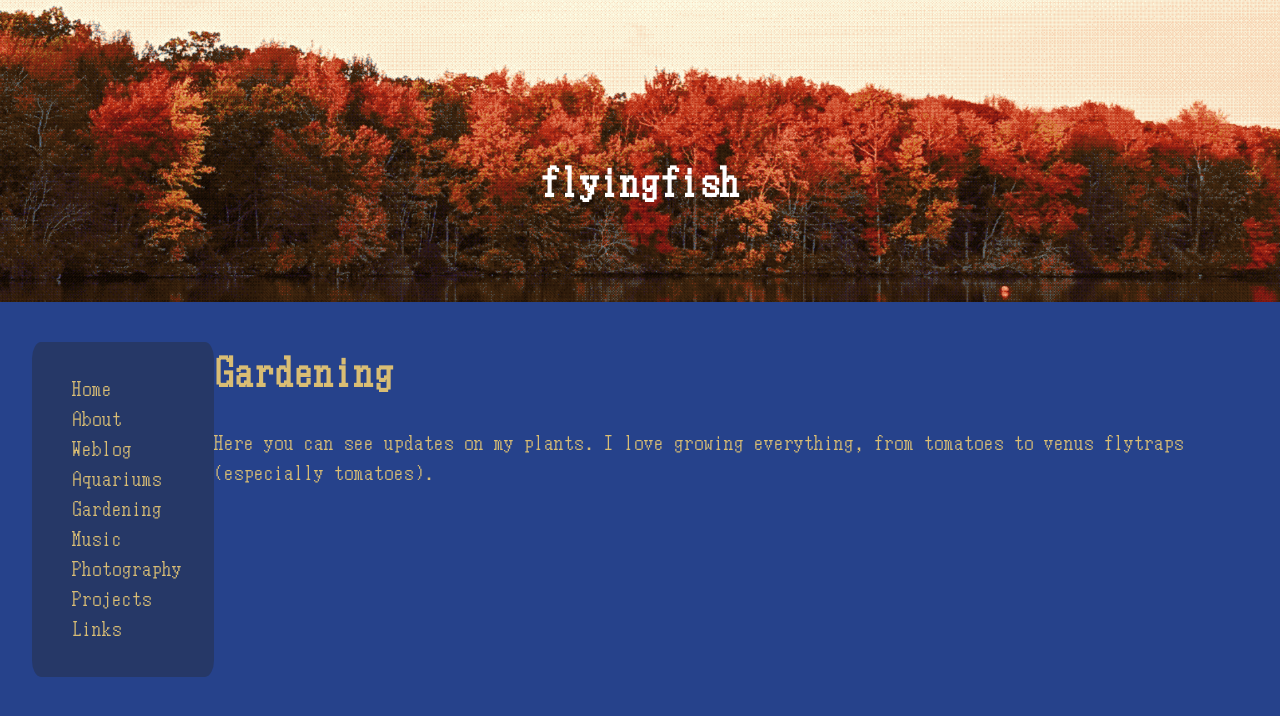
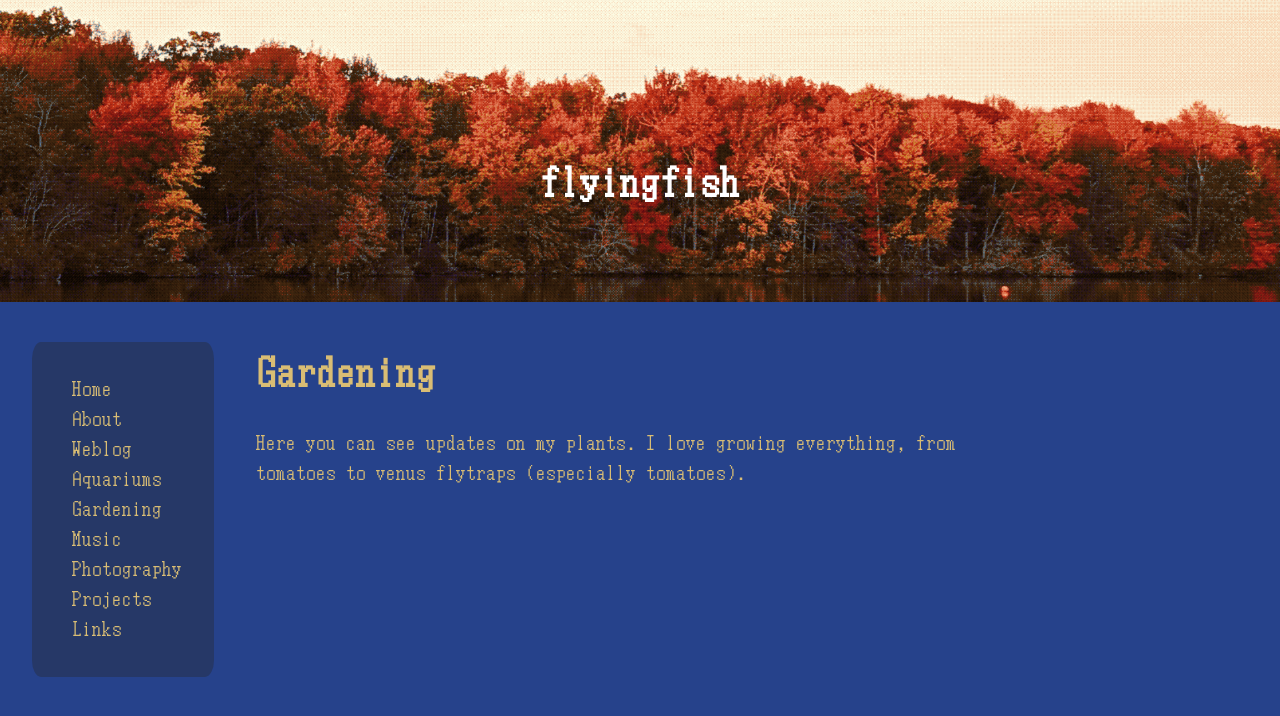
Before and after one commit to flyingfish2205/flyingfish_personal, an Eleventy site: page flyingfish/src/gardening.njk in a window 1280 px wide. Built offline with nearby package versions, Linux system fonts and the light colour scheme; Eleventy itself is replaced by a stand-in of ours; files that its build step writes are made by us from their sources; a web font is replaced by a local one.

Commit message:
I think this is for padding but I don't really remember

```diff
--- a/flyingfish/src/_includes/base.njk
+++ b/flyingfish/src/_includes/base.njk
@@ -31,7 +31,7 @@
 	<li><a href="/links"> Links </a></li>
 	</div>
 	</ul>
-	<div>
+	<div class = "main">
 	<body>
 		{{ content | safe }}
 	</body>
--- a/flyingfish/src/gardening.njk
+++ b/flyingfish/src/gardening.njk
@@ -2,6 +2,7 @@
 layout: base.njk
 title: Create Eleventy App
 ---
+
 <h1>Gardening</h1>
 <body> Here you can see updates on my plants. I love growing everything, from tomatoes to venus flytraps (especially tomatoes). </body>
 {%- for update in collections.gardening-%}
```
Also changed, not shown: 9 other files.
